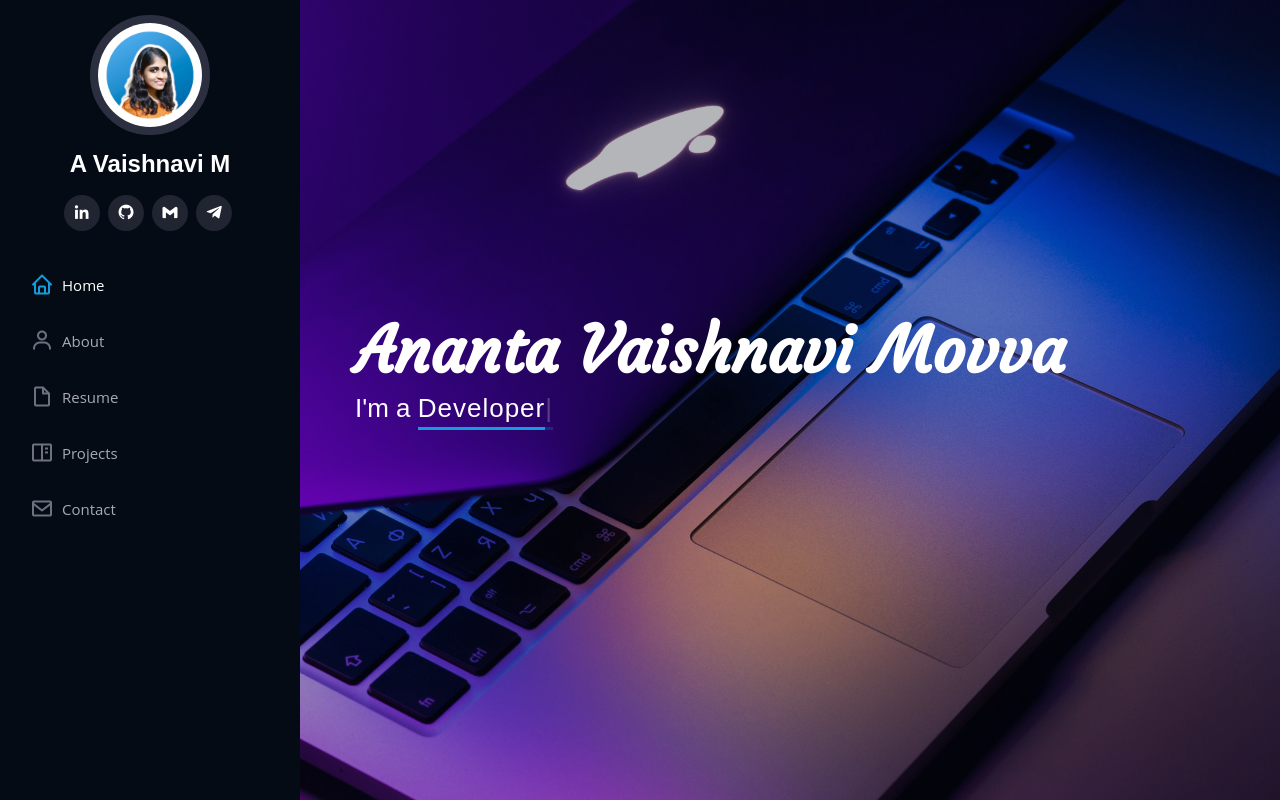
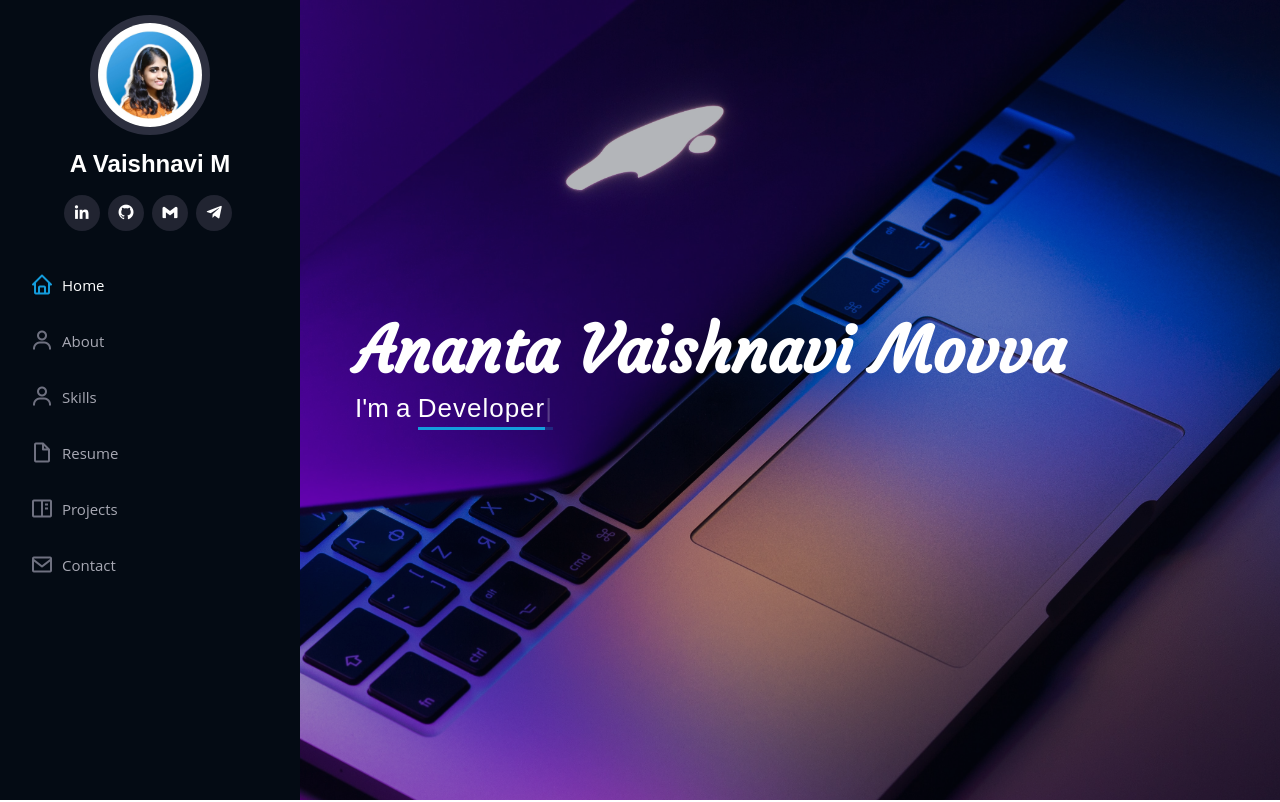
Before and after one commit to Ananta-Vaishnavi/Portfolio, a plain HTML site: page index.html in a window 1280 px wide. Shown: the top 802 px of the page. Drawn offline with nearby package versions, Linux system fonts and the light colour scheme.

Commit message:
Update index.html

```diff
--- a/index.html
+++ b/index.html
@@ -115,6 +115,11 @@
             <li>
               <a href="#about" class="nav-link scrollto"
                 ><i class="bx bx-user"></i> <span>About</span></a
+              >
+            </li>
+            <li>
+              <a href="#skills" class="nav-link scrollto"
+                ><i class="bx bx-user"></i> <span>Skills</span></a
               >
             </li>
             <li>
```
